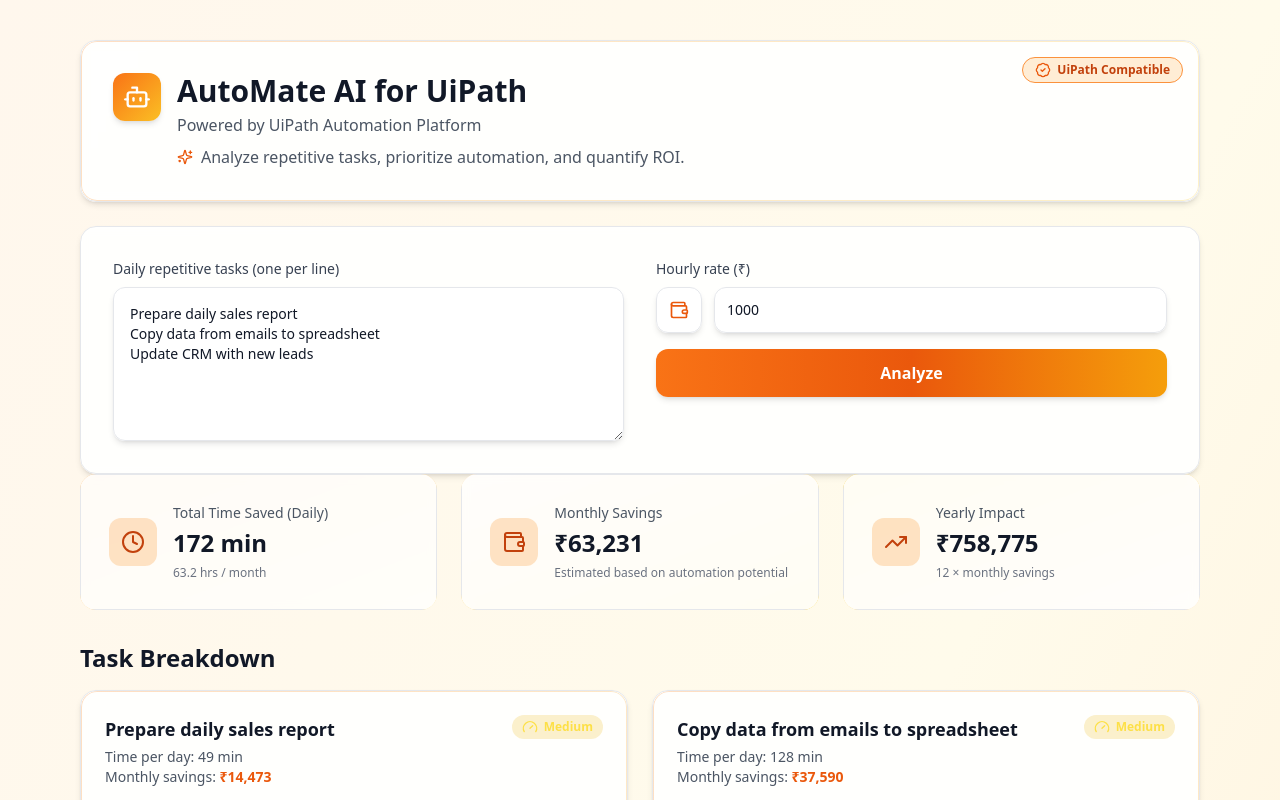
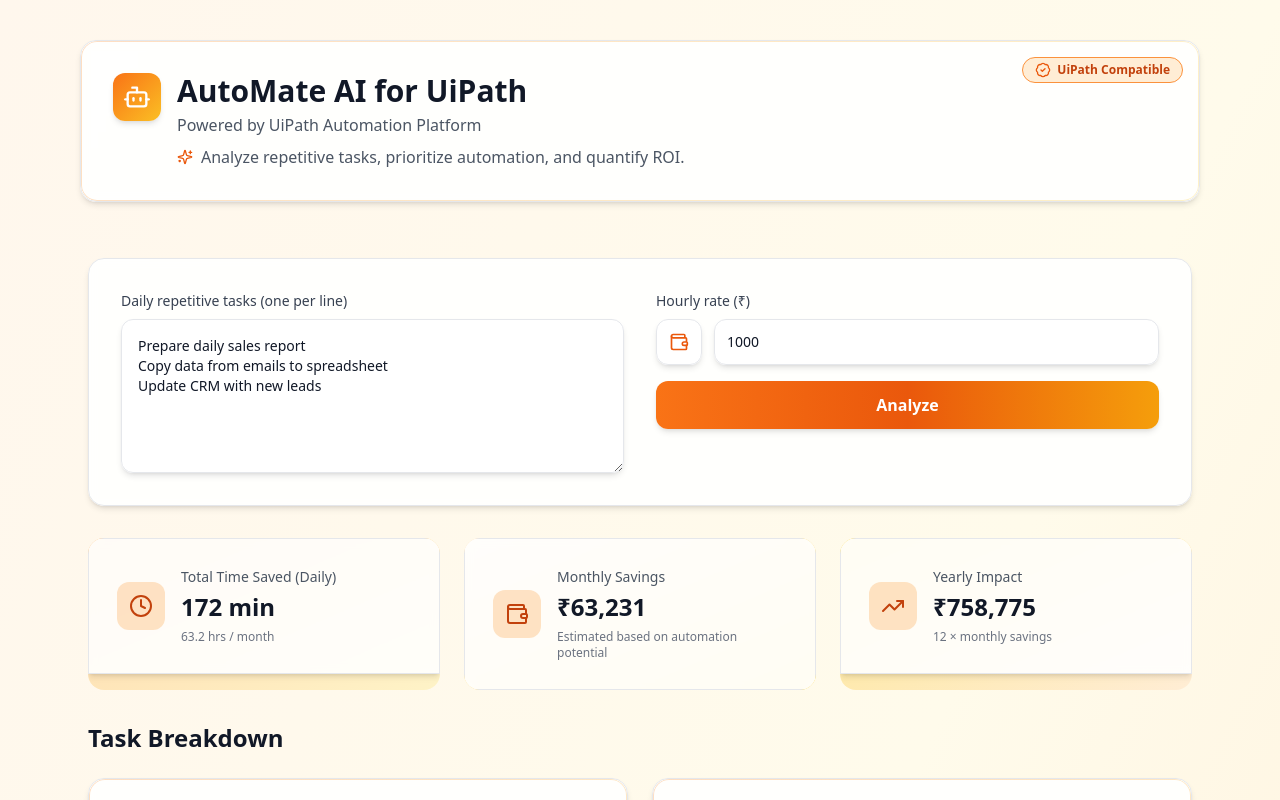
Before and after one commit to Kavlin-Kaur/automate-ai-uipath, a React (Vite) app: page / in a window 1280 px wide. Both pictures are taken after a click on the button "Analyze". Shown: the top 800 px of the page. Built offline with nearby package versions, Linux system fonts and the light colour scheme.

Commit message:
fix: improve spacing and padding to prevent element collisions

```diff
--- a/src/App.jsx
+++ b/src/App.jsx
@@ -174,7 +174,7 @@
         <div className="absolute inset-0 bg-gradient-to-br from-orange-50 via-amber-50 to-orange-100" />
         <div className="relative">
           <Header />
-          <main className="mx-auto max-w-6xl px-4 pb-16">
+          <main className="mx-auto max-w-6xl px-4 sm:px-6 py-6 sm:py-8 pb-16">
             <InputSection
               tasksInput={tasksInput}
               setTasksInput={setTasksInput}
@@ -186,7 +186,7 @@
             />
 
             {analyzed && (
-              <div className="space-y-8 fade-in">
+              <div className="mt-8 space-y-8 fade-in">
                 <SummaryCards
                   totalDailySavedMin={summary.totalDailySavedMin}
                   monthlySavings={summary.monthlySavings}
@@ -194,8 +194,8 @@
                 />
 
                 {/* Task Breakdown */}
-                <section className="mt-6">
-                  <h2 className="text-lg sm:text-xl md:text-2xl font-semibold mb-4 text-gray-900">Task Breakdown</h2>
+                <section className="mt-8">
+                  <h2 className="text-lg sm:text-xl md:text-2xl font-semibold mb-6 text-gray-900">Task Breakdown</h2>
                   <div className="grid grid-cols-1 md:grid-cols-2 gap-4 sm:gap-6">
                     {results.map((task, idx) => (
                       <TaskCard key={idx} task={task} />
@@ -207,7 +207,7 @@
                 <ActionPlan />
 
                 {/* Export Button */}
-                <section className="mt-6">
+                <section className="mt-8">
                   <div className="glass rounded-2xl p-5 sm:p-6 gradient-border flex flex-col sm:flex-row items-start sm:items-center justify-between gap-4">
                     <div className="flex-1">
                       <h3 className="text-base sm:text-lg font-semibold text-gray-900">Download UiPath Implementation Plan</h3>
--- a/src/components/ActionPlan.jsx
+++ b/src/components/ActionPlan.jsx
@@ -31,7 +31,7 @@
 
 export default function ActionPlan() {
   return (
-    <section className="mt-4">
+    <section className="mt-8">
       <div className="glass rounded-2xl p-5 sm:p-6 md:p-8 gradient-border">
         <h2 className="text-xl sm:text-2xl md:text-2xl font-semibold text-gray-900">Action Plan</h2>
         <p className="text-gray-600 text-xs sm:text-sm mt-1">Use this 5-step approach to implement automation effectively.</p>
--- a/src/components/SummaryCards.jsx
+++ b/src/components/SummaryCards.jsx
@@ -29,7 +29,7 @@
   ]
 
   return (
-    <section>
+    <section className="mt-2">
       <div className="grid grid-cols-1 sm:grid-cols-2 lg:grid-cols-3 gap-4 sm:gap-6">
         {cards.map(({ title, value, sub, icon: Icon, gradient }, i) => (
           <div key={i} className="relative rounded-2xl overflow-hidden card-hover group">
```
